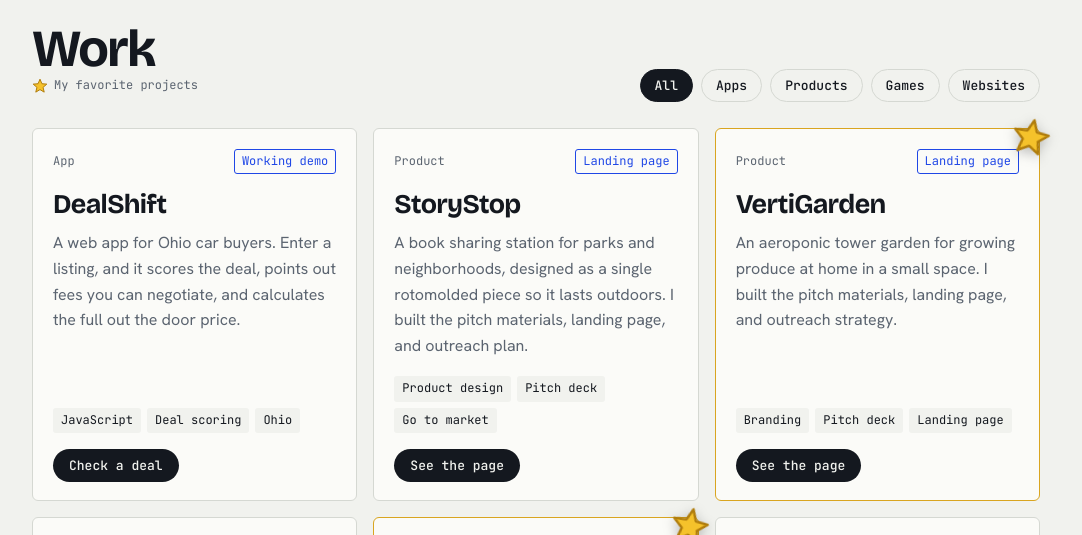
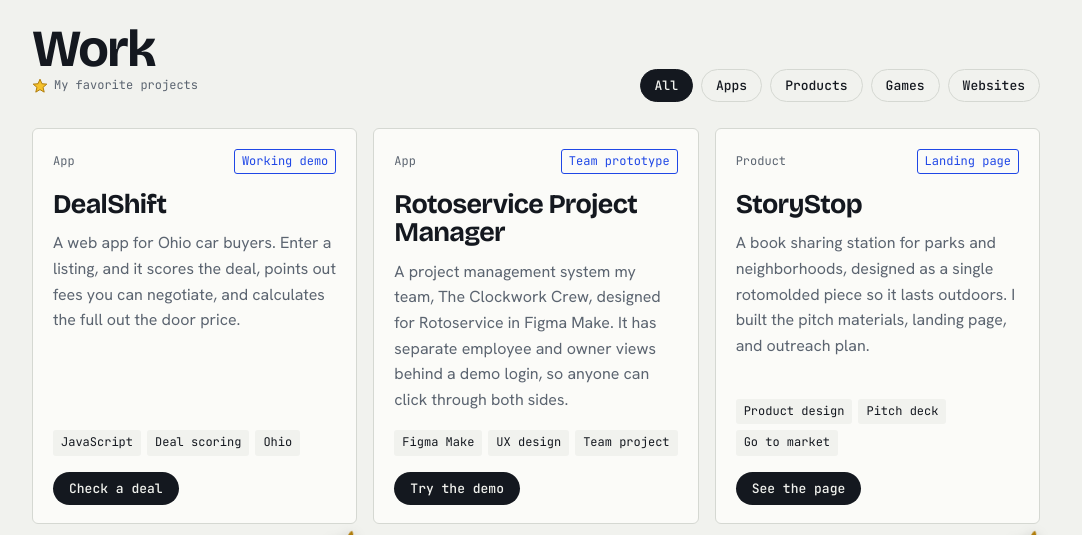
Before and after one commit to jjsatina/jjsatina.github.io, a plain HTML site: page index.html in a window 1280 px wide. Shown: the part 760-1295 px from the top of the page, without its empty margins (104-1186 px from the left). Drawn offline with nearby package versions, Linux system fonts and the light colour scheme.

Commit message:
Add Rotoservice project manager

```diff
--- a/index.html
+++ b/index.html
@@ -363,6 +363,14 @@ footer {
       </article>
 
 
+      <article class="card" data-cat="app">
+        <div class="row"><span>App</span><span class="stamp">Team prototype</span></div>
+        <h3>Rotoservice Project Manager</h3>
+        <p>A project management system my team, The Clockwork Crew, designed for Rotoservice in Figma Make. It has separate employee and owner views behind a demo login, so anyone can click through both sides.</p>
+        <ul class="tags"><li>Figma Make</li><li>UX design</li><li>Team project</li></ul>
+        <a class="open" href="https://fiesta-froze-55599953.figma.site">Try the demo</a>
+      </article>
+
       <article class="card" data-cat="product">
         <div class="row"><span>Product</span><span class="stamp">Landing page</span></div>
         <h3>StoryStop</h3>
```
